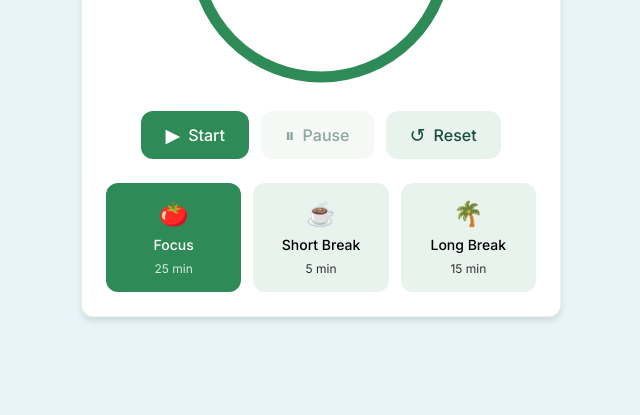
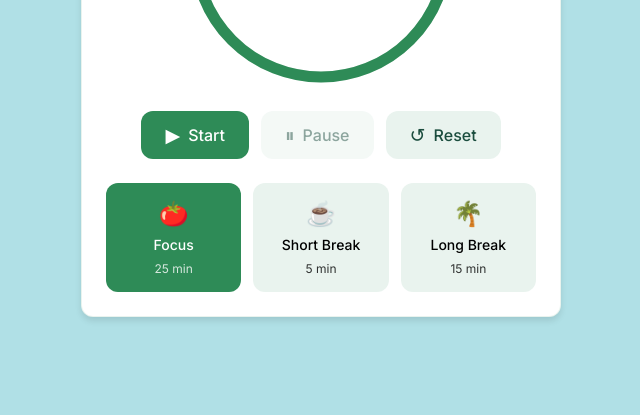
Before and after one commit to glenlubbert/BYOA-Pomodoro, a plain HTML site: page index.html in a window 1280 px wide. Shown: the part 385-800 px from the top of the page, without its empty margins (319-959 px from the left). Drawn offline with Linux system fonts and the light colour scheme.

Commit message:
Update: Changed background color to powder blue

```diff
--- a/styles.css
+++ b/styles.css
@@ -4,7 +4,7 @@
     --secondary-color: #FF7F50; /* Coral */
     --danger-color: #FF6B6B; /* Light Coral */
     --text-color: #2C3E50; /* Deep Blue */
-    --background-color: #E8F4F8; /* Light Ocean Blue */
+    --background-color: #B0E0E6; /* Powder Blue - More noticeable color */
     --card-color: #FFFFFF;
     --border-radius: 12px;
     --shadow: 0 4px 6px rgba(0, 0, 0, 0.1);
```
